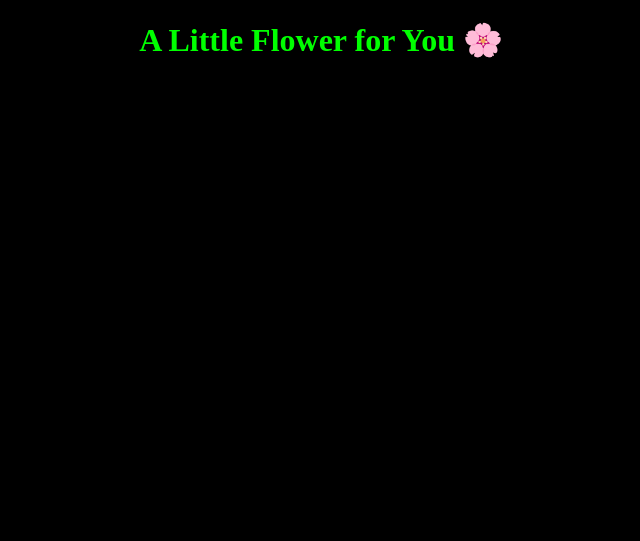
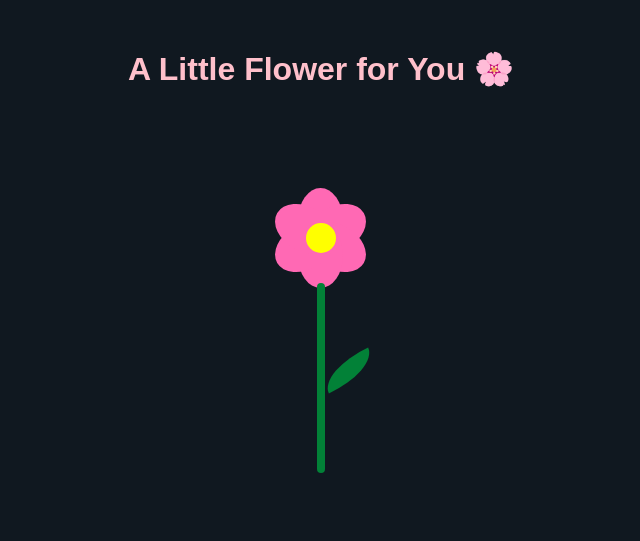
Before and after one commit to bananabread028/practice, a plain HTML site: page index.html in a window 1280 px wide. Shown: the whole page, without its empty margins (319-959 px from the left). Drawn offline with Linux system fonts and the light colour scheme.

Commit message:
Update styles and add flower design to CSS

```diff
--- a/style.css
+++ b/style.css
@@ -1,9 +1,78 @@
 body {
-    background-color: black;
+    background: #101820;
     color: white;
     text-align: center;
+    font-family: Arial, sans-serif;
+    overflow: hidden;
 }
 
 h1 {
-    color: lime;
+    margin-top: 50px;
+    color: pink;
 }
+
+.flower {
+    position: relative;
+    width: 200px;
+    height: 350px;
+    margin: 100px auto;
+}
+
+.petals {
+    position: absolute;
+    top: 0;
+    left: 50%;
+    width: 100px;
+    height: 100px;
+    transform: translateX(-50%);
+}
+
+.petal {
+    position: absolute;
+    width: 45px;
+    height: 65px;
+    background: #ff69b4;
+    border-radius: 50%;
+    top: 0;
+    left: 27px;
+    transform-origin: 50% 50px;
+}
+
+.petal:nth-child(1) { transform: rotate(0deg); }
+.petal:nth-child(2) { transform: rotate(60deg); }
+.petal:nth-child(3) { transform: rotate(120deg); }
+.petal:nth-child(4) { transform: rotate(180deg); }
+.petal:nth-child(5) { transform: rotate(240deg); }
+.petal:nth-child(6) { transform: rotate(300deg); }
+
+.center {
+    position: absolute;
+    top: 35px;
+    left: 85px;
+    width: 30px;
+    height: 30px;
+    background: yellow;
+    border-radius: 50%;
+    z-index: 2;
+}
+
+.stem {
+    position: absolute;
+    top: 95px;
+    left: 96px;
+    width: 8px;
+    height: 190px;
+    background: #028137;
+    border-radius: 10px;
+}
+
+.leaf {
+    position: absolute;
+    top: 170px;
+    left: 100px;
+    width: 55px;
+    height: 25px;
+    background: #028137;
+    border-radius: 100% 0;
+    transform: rotate(-25deg);
+}
```
